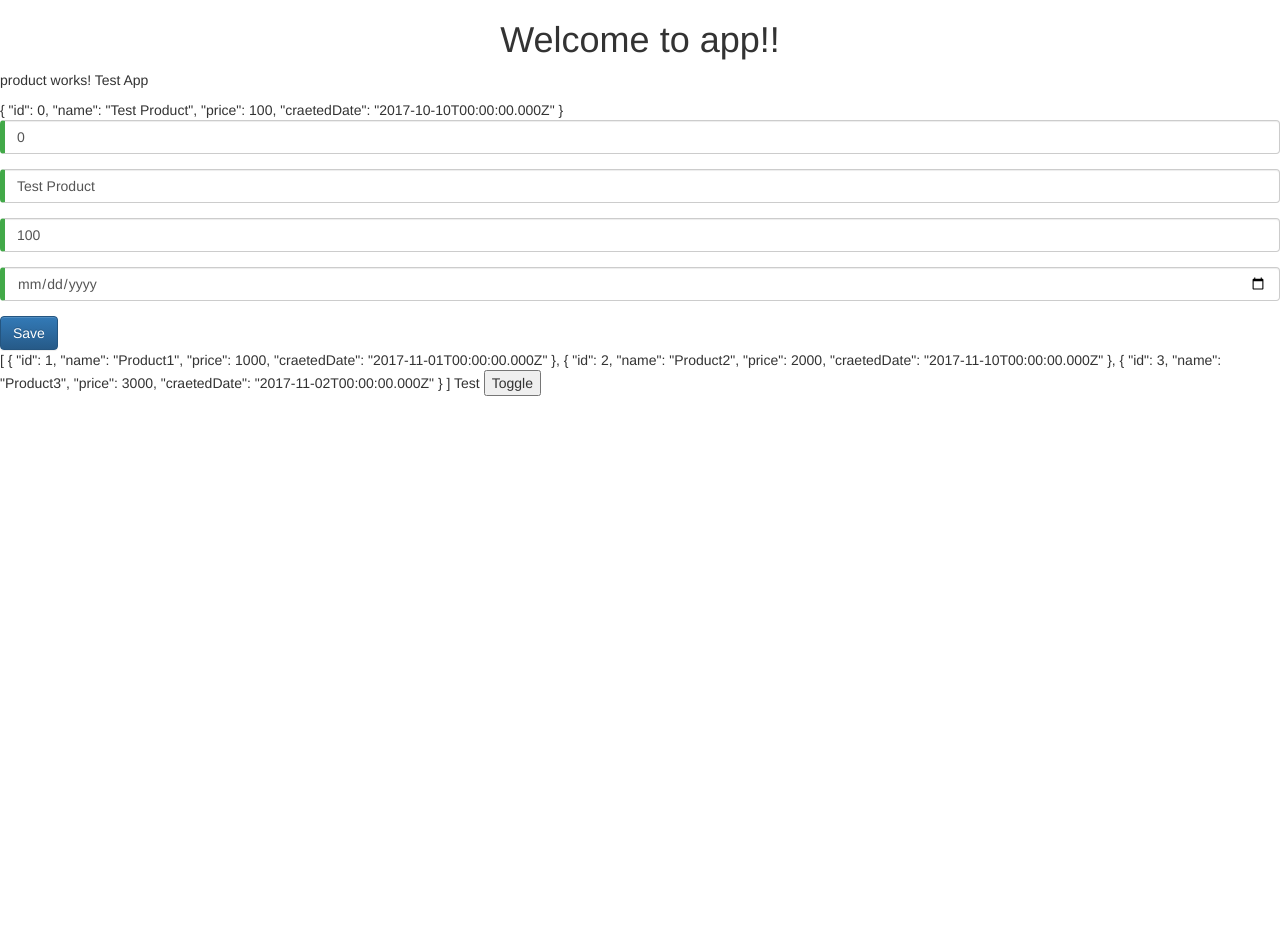
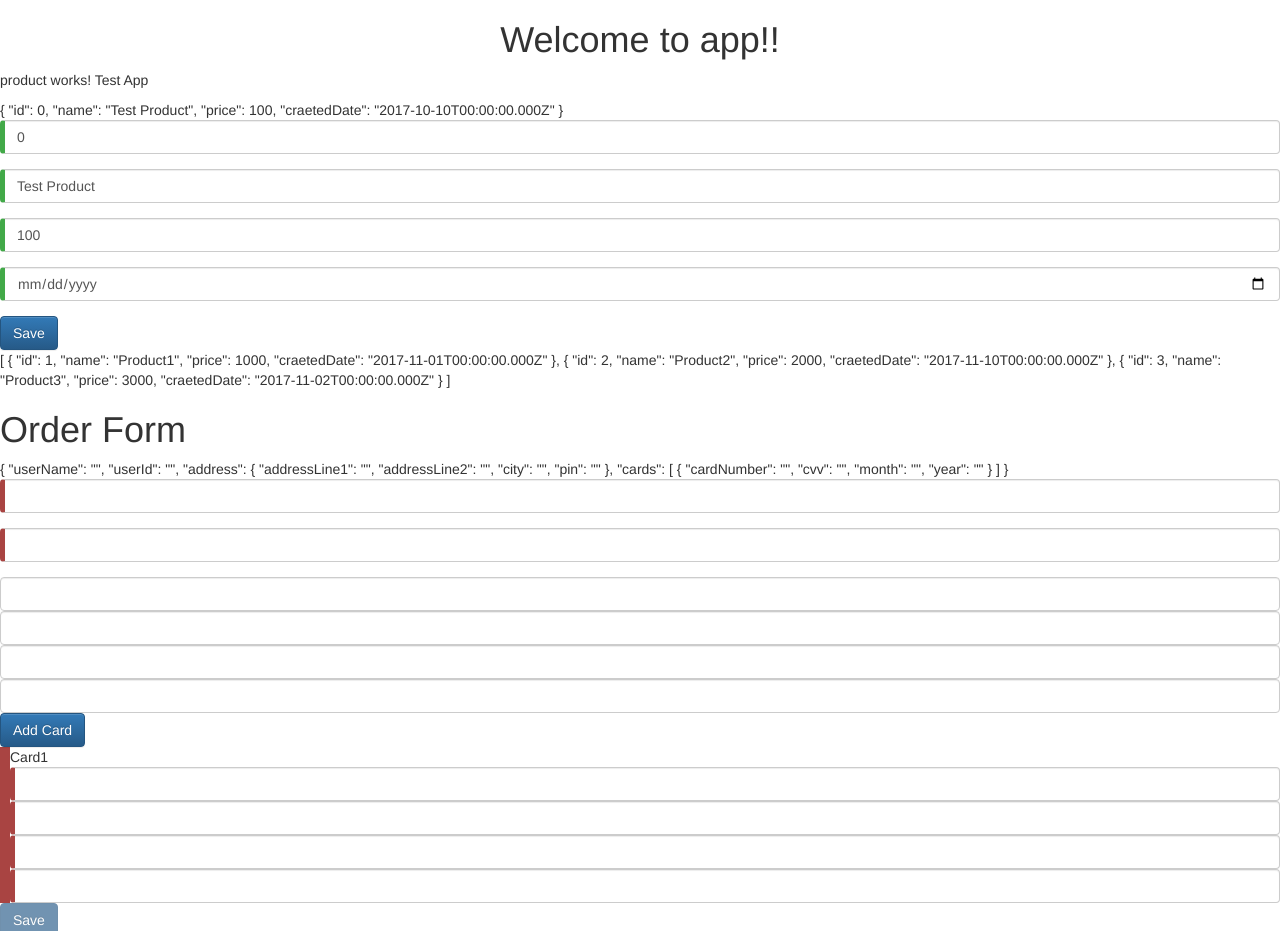
Before and after one commit to santoshyadav198613/ShoppingApp-Edureka, an Angular app: page /product in a window 1280 px wide. Shown: the top 931 px of the page. Before the commit the page ends 800 px from the top, so only its background shows below. Built offline with nearby package versions, Linux system fonts and the light colour scheme.

Commit message:
added reactive forms

```diff
--- a/src/app/app.component.html
+++ b/src/app/app.component.html
@@ -6,6 +6,8 @@
 </div>
 <app-product></app-product>
 
+<app-order></app-order>
+
 <div [innerText]="firstName" [hidden]="isHidden">
 </div>
 {{firstName}}
--- /dev/null
+++ b/src/app/order/order.component.html
@@ -0,0 +1,52 @@
+<h1>Order Form</h1>
+{{orderForm.value| json}}
+<form [formGroup]="orderForm">
+  <div class="form-group">
+    <input class="form-control" type="text" formControlName="userName" name="username">
+  </div>
+  <div class="form-group">
+    <input class="form-control" type="text" formControlName="userId" name="userid">
+  </div>
+  <div formGroupName="address">
+    <div>
+      <input class="form-control" type="text" formControlName="addressLine1" name="Address1">
+    </div>
+    <div>
+      <input class="form-control" type="text" formControlName="addressLine2" name="Address2">
+    </div>
+    <div>
+      <input class="form-control" type="text" formControlName="city" name="city">
+    </div>
+    <div>
+      <input class="form-control" type="text" formControlName="pin" name="pin">
+    </div>
+  </div>
+  <div>
+    <div>
+      <button class="btn btn-primary" (click)="addcards()">Add Card</button>
+    </div>
+    <div formArrayName="cards">
+      <div *ngFor="let card of orderForm.controls.cards.controls;let i=index">
+        <div [formGroupName]="i">
+          Card{{i+1}}
+          <div *ngIf="i>0">
+            <button class="btn btn-primary" (click)="removeCard(i)">Remove</button>
+          </div>
+          <div>
+            <input class="form-control" type="number" formControlName="cardNumber" name="cardNumber">
+          </div>
+          <div>
+            <input class="form-control" type="number" formControlName="cvv" name="cvv">
+          </div>
+          <div>
+            <input class="form-control" type="number" formControlName="month" name="month">
+          </div>
+          <div>
+            <input class="form-control" type="number" formControlName="year" name="year">
+          </div>
+        </div>
+      </div>
+    </div>
+    <button [disabled]="orderForm.invalid" class="btn btn-primary">Save</button>
+  </div>
+</form>
--- /dev/null
+++ b/src/app/order/order.component.ts
@@ -0,0 +1,47 @@
+import { Component, OnInit } from '@angular/core';
+import { FormGroup, FormBuilder, Validators, FormArray } from '@angular/forms';
+
+@Component({
+  selector: 'app-order',
+  templateUrl: './order.component.html',
+  styleUrls: ['./order.component.css']
+})
+export class OrderComponent implements OnInit {
+  orderForm: FormGroup;
+  constructor(private fb: FormBuilder) { }
+
+  ngOnInit() {
+    this.orderForm = this.fb.group({
+      userName: ['', Validators.required],
+      userId: ['', Validators.required],
+      address: this.fb.group({
+        addressLine1: [''],
+        addressLine2: [''],
+        city: [''],
+        pin: ['']
+      }),
+      cards: this.fb.array([this.buildForm()])
+    })
+  }
+
+  buildForm() {
+    return this.fb.group({
+      cardNumber: ['', Validators.required],
+      cvv: ['', Validators.required],
+      month: ['', Validators.required],
+      year: ['', Validators.required]
+    })
+  }
+
+  addcards() {
+    let cardControl = <FormArray>this.orderForm.controls['cards'];
+    cardControl.push(this.buildForm());
+  }
+
+
+  removeCard(i: number) {
+    let cardControl = <FormArray>this.orderForm.controls['cards'];
+    cardControl.removeAt(i);
+  }
+
+}
```
Also changed, not shown: src/app/app.module.ts (+6 -3 lines), src/app/order/order.component.css (added), 1 other file (tests, documents, lock files or other folders).
